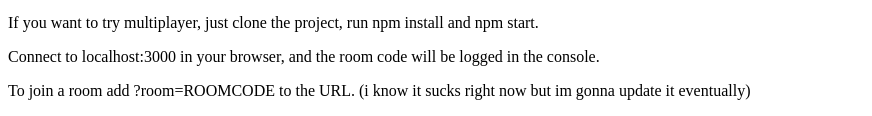
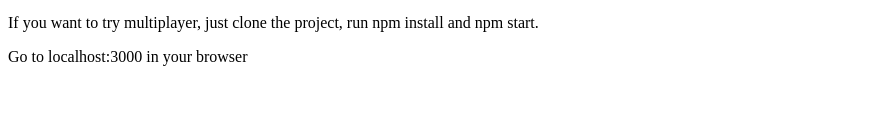
Before and after one commit to dylanjtholen/space-game-2, a website: page info.html in a window 1280 px wide. Shown: the part 1039-1155 px from the top of the page, without its empty margins (0-872 px from the left). After the commit the page ends 1121 px from the top, so only its background shows below. Drawn offline with Linux system fonts and the light colour scheme.

Commit message:
docs update

```diff
--- a/info.html
+++ b/info.html
@@ -10,9 +10,7 @@
 
         <a href="index.html">Try single player here</a><br>
 
-
 		<p>If you want to try multiplayer, just clone the project, run npm install and npm start.</p>
-		<p>Connect to localhost:3000 in your browser, and the room code will be logged in the console.</p>
-		<p>To join a room add ?room=ROOMCODE to the URL. (i know it sucks right now but im gonna update it eventually)</p>
+		<p>Go to localhost:3000 in your browser</p>
 	</body>
 </html>
```
Also changed, not shown: readme.md.
